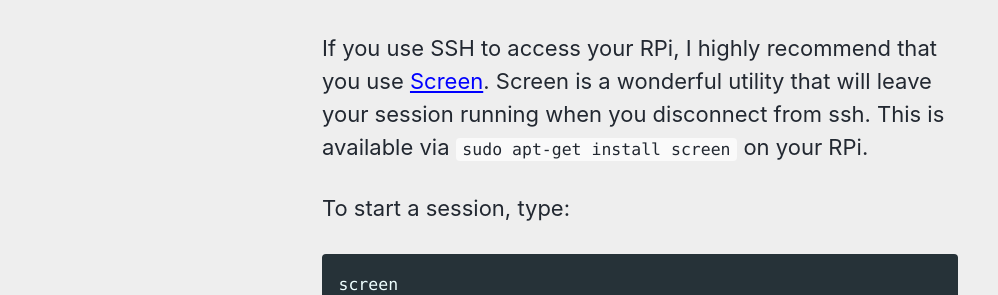
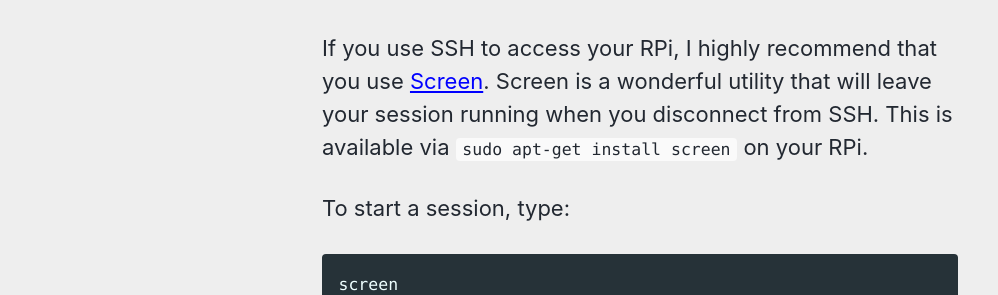
Before and after one commit to StratisDevelopmentFoundation/StratisDevelopmentFoundation.github.io, a Jekyll site: the page built from _posts/2018-05-01-rpi_fullnode.md, in a window 1280 px wide and 900 px high, scrolled down 4539 px. Shown: the part 192-487 px from the top of the window, without its empty margins (0-998 px from the left). Built offline with Jekyll 4.4.1, drawn with Linux system fonts in a browser that asks for light colours; nearby versions of some CDN libraries.

Commit message:
Capitalization

````diff
--- a/_posts/2018-05-01-rpi_fullnode.md
+++ b/_posts/2018-05-01-rpi_fullnode.md
@@ -127,7 +127,7 @@ If you don't plan on using RPC, make sure you follow the instructions from the [
 
 `sudo ufw deny 16174`
 
-If you use SSH to access your RPi, I highly recommend that you use [Screen](https://www.gnu.org/software/screen/manual/screen.html). Screen is a wonderful utility that will leave your session running when you disconnect from ssh. This is available via `sudo apt-get install screen` on your RPi.
+If you use SSH to access your RPi, I highly recommend that you use [Screen](https://www.gnu.org/software/screen/manual/screen.html). Screen is a wonderful utility that will leave your session running when you disconnect from SSH. This is available via `sudo apt-get install screen` on your RPi.
 
 To start a session, type:
 ```
````
